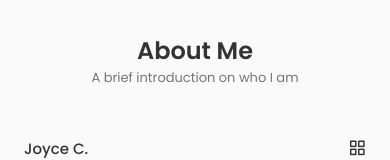
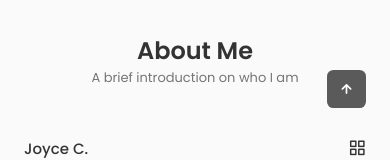
Before and after one commit to joycehwchan/portfolio, a React (Create React App) app: page / in a window 390 px wide. Shown: the part 672-832 px from the top of the page. Built offline with nearby package versions, Linux system fonts and the light colour scheme.

Commit message:
added scrollup

```diff
--- a/src/App.js
+++ b/src/App.js
@@ -9,6 +9,7 @@
 import Testimonials from './compoents/testimonials/Testimonials';
 import Contact from './compoents/contact/Contact';
 import Footer from './compoents/footer/Footer';
+import ScrollUp from './compoents/scrollup/ScrollUp';
 
 function App() {
   return (
@@ -23,8 +24,10 @@
       <Qualification />
       <Testimonials />
       <Contact />
+
+    </main>
       <Footer />
-    </main>
+      <ScrollUp />
     </>
   );
 }
--- /dev/null
+++ b/src/compoents/scrollup/ScrollUp.jsx
@@ -0,0 +1,19 @@
+import React from 'react'
+import "./scrollup.css"
+
+const ScrollUp = () => {
+    window.addEventListener("scroll", function() {
+        const scrollUp = document.querySelector(".scrollup");
+
+        if (this.scrollY >= 560) scrollUp.classList.add("show-scroll")
+        else scrollUp.classList.remove("show-scroll")
+    })
+
+    return (
+        <a href="#" className="scrollup">
+            <i className="uil uil-arrow-up scrollup__icon"></i>
+        </a>
+    )
+}
+
+export default ScrollUp
--- /dev/null
+++ b/src/compoents/scrollup/scrollup.css
@@ -0,0 +1,52 @@
+.scrollup {
+    position: fixed;
+    right: 2.5rem;
+    bottom: -20%;
+    background-color: var(--title-color);
+    opacity: 0.8;
+    padding: 0.2rem 0.6rem;
+    border-radius: 0.4rem;
+    z-index: var(--z-tooltip);
+    transition: .4s;
+}
+
+.scrollup__icon {
+    font-size: 1.5rem;
+    color: var(--container-color);
+}
+
+.scrollup:hover {
+    background-color: var(--title-color-dark);
+}
+
+/* Show Scroll */
+.show-scroll {
+    bottom: 3rem;
+}
+
+/*=============== BREAKPOINTS ===============*/
+/* For large devices */
+@media screen and (max-width: 992px) {
+    .scrollup{
+        right: 1.5rem;
+        padding: .25rem .6rem;
+    }
+
+    .scrollup__icon{
+        font-size: 1.25rem;
+    }
+}
+
+/* For medium devices */
+@media screen and (max-width: 768px) {
+    .scrollup {
+        bottom: 4rem;
+    }
+}
+
+/* For small devices */
+@media screen and (max-width: 350px) {
+    .scrollup {
+        right: 1rem;
+    }
+}
```
